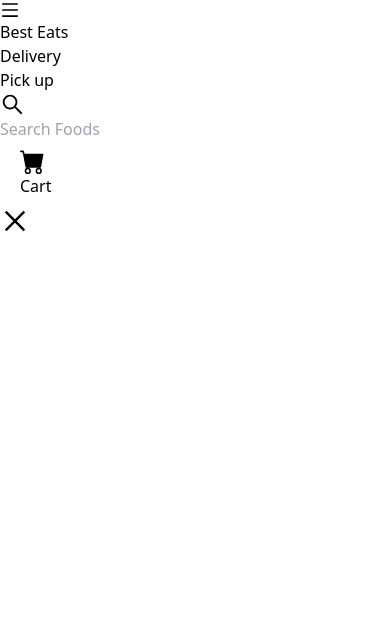
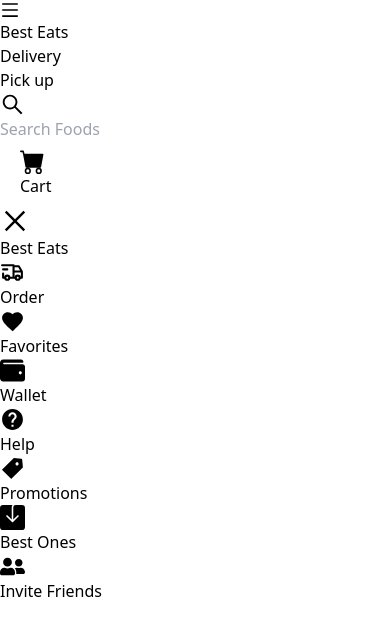
Before and after one commit to salawu-ahmed/responsive-restaurant-website-, a React (Vite) app: page / in a window 390 px wide. Shown: the top 636 px of the page. Built offline with nearby package versions, Linux system fonts and the light colour scheme.

Commit message:
added the mobile menu list items

```diff
--- a/src/components/Navbar.jsx
+++ b/src/components/Navbar.jsx
@@ -1,6 +1,9 @@
 import React from "react";
-import { AiOutlineMenu, AiOutlineSearch, AiOutlineClose } from "react-icons/ai";
-import { BsFillCartFill } from 'react-icons/bs'
+import { AiOutlineMenu, AiOutlineSearch, AiOutlineClose, AiFillTag } from "react-icons/ai";
+import { BsFillCartFill, BsFillSaveFill } from 'react-icons/bs'
+import { TbTruckDelivery } from 'react-icons/tb'
+import { MdFavorite, MdHelp } from 'react-icons/md'
+import { FaWallet, FaUserFriends } from 'react-icons/fa'
 
 const Navbar = () => {
   return (
@@ -35,6 +38,18 @@ const Navbar = () => {
       {/* side drawer menu */}
       <div className="absolute w-[300px] top-0 left-0 h-screen bg-white duration-300 z-10">
         <AiOutlineClose size={30} className="absolute right-4 top-4 cursor-pointer"/>
+        <h2 className="text-2xl p-4">Best <span className="font-bold">Eats</span></h2>
+        <nav>
+            <ul className="flex flex-col p-4 text-gray-800">
+                <li className="flex items-center text-xl py-4"><TbTruckDelivery size={25} className="mr-4"/> Order</li>
+                <li className="flex items-center text-xl py-4"><MdFavorite size={25} className="mr-4"/> Favorites</li>
+                <li className="flex items-center text-xl py-4"><FaWallet size={25} className="mr-4"/> Wallet</li>
+                <li className="flex items-center text-xl py-4"><MdHelp size={25} className="mr-4"/> Help</li>
+                <li className="flex items-center text-xl py-4"><AiFillTag size={25} className="mr-4"/> Promotions</li>
+                <li className="flex items-center text-xl py-4"><BsFillSaveFill size={25} className="mr-4"/> Best Ones</li>
+                <li className="flex items-center text-xl py-4"><FaUserFriends size={25} className="mr-4"/> Invite Friends</li>
+            </ul>
+        </nav>
       </div>
     </div>
 
```
